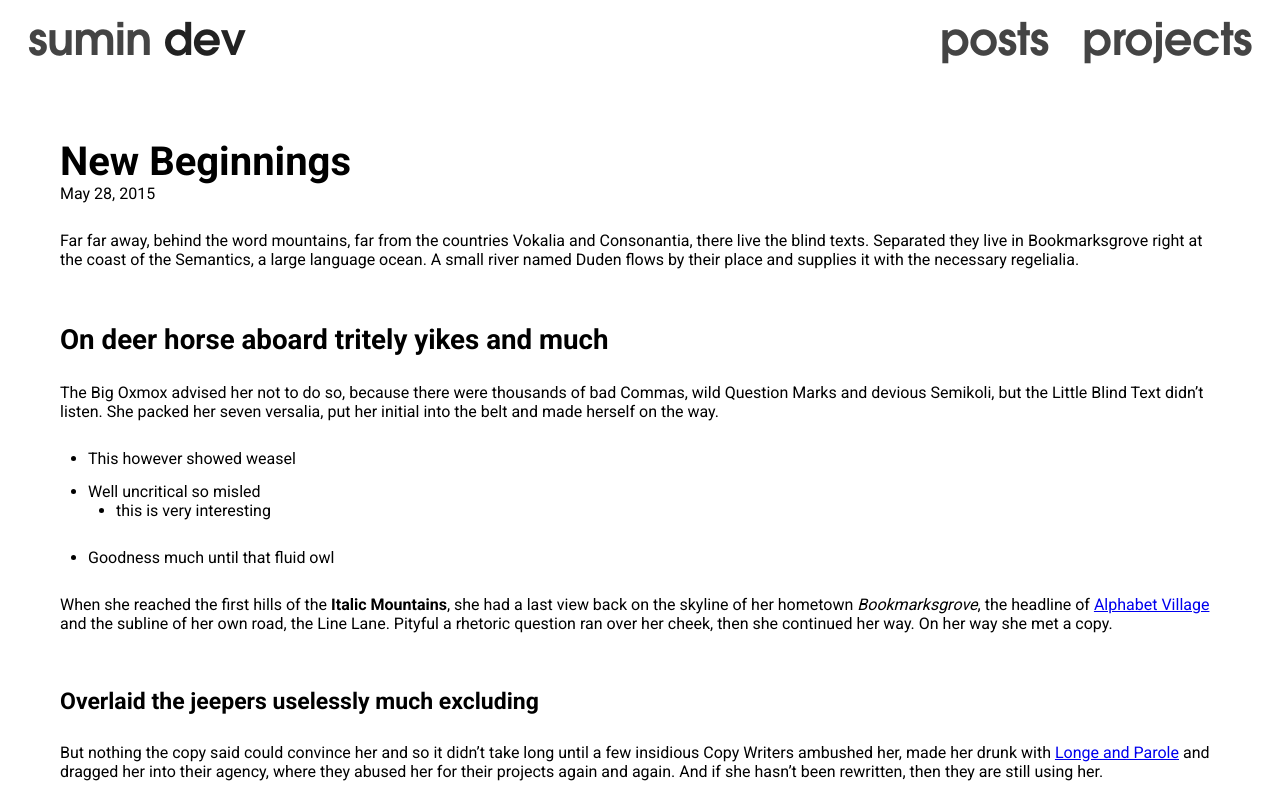
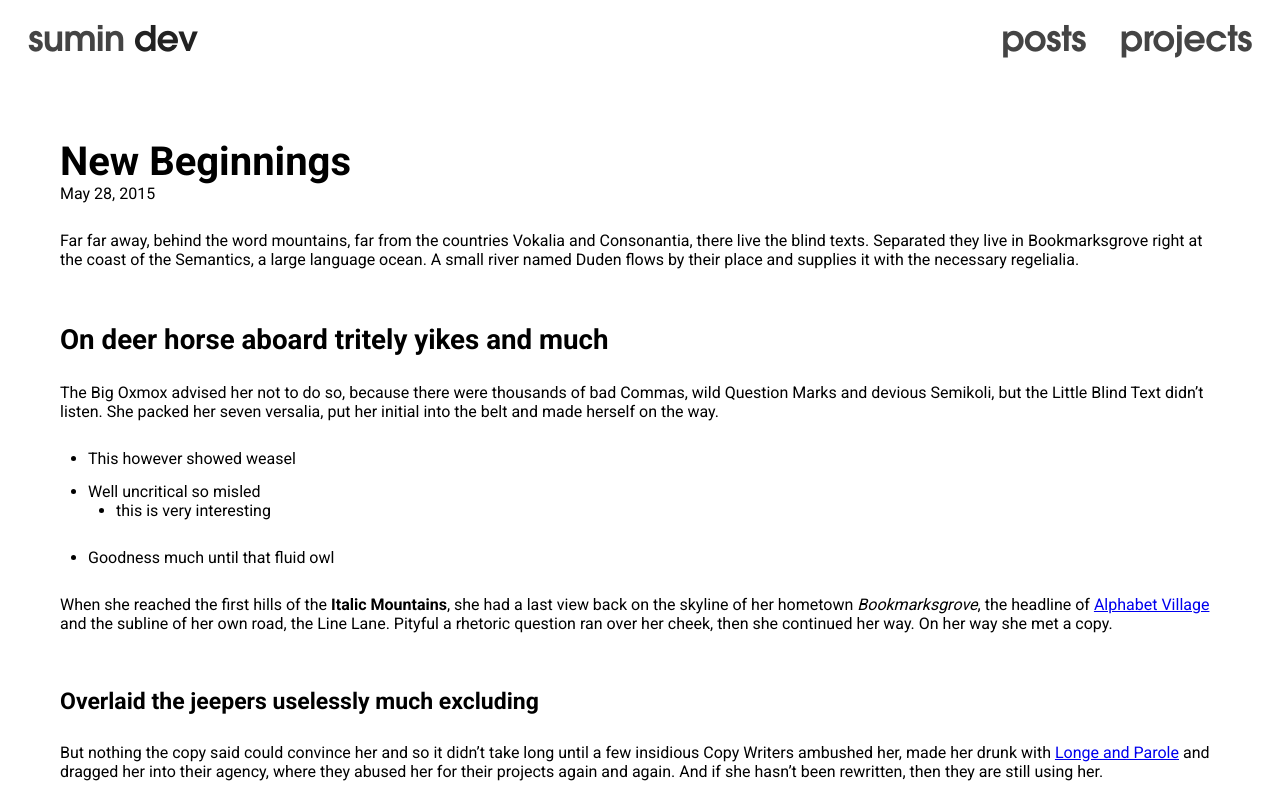
Before and after one commit to greatSumini/greatSumini.github.io, a Gatsby site: page /new-beginnings/ in a window 1280 px wide. Shown: the top 800 px of the page. Built offline with nearby package versions, Linux system fonts and the light colour scheme; Gatsby itself is replaced by a stand-in of ours.

Commit message:
refactor: :lipstick: update GNB font-sizes

```diff
--- a/src/components/atoms/colors/index.tsx
+++ b/src/components/atoms/colors/index.tsx
@@ -5,7 +5,7 @@ export const MIDDLE_GREY = '#AAA';
 export const HOLDER_GREY = '#C0C0C0';
 export const REGULAR_GREY = '#d8d8d8';
 export const SEMI_LIGHT_GREY = 'E8E8E8';
-export const LIGHT_GREY = '#F5F5F5';
+export const LIGHT_GREY = '#F2F2F2';
 export const SALE_RED = '#EA4C4C';
 export const SUCCESS_BLUE = '#5577f5';
 export const WHITE = '#FFF';
--- a/src/components/organisms/GNB.tsx
+++ b/src/components/organisms/GNB.tsx
@@ -2,13 +2,7 @@ import React from 'react';
 import styled from 'styled-components';
 import { Link } from 'gatsby';
 
-import {
-  BACKGROUND_BLACK,
-  WHITE,
-  BLACK,
-  MIDDLE_GREY,
-  LIGHT_GREY,
-} from '../atoms/colors';
+import { BACKGROUND_BLACK, WHITE, BLACK, LIGHT_GREY } from '../atoms/colors';
 import { P, Strong } from '../atoms';
 
 import { useScrollY } from 'hooks/util';
@@ -23,26 +17,26 @@ export default function GNB({ isMain }: GNBProps) {
 
   return (
     <StyledHeader isScrolled={isScrolled}>
-      <Title level={9} isScrolled={isScrolled}>
+      <Title level={6} isScrolled={isScrolled}>
         <NavLink to={`/`} activeClassName="on" isScrolled={isScrolled}>
           {isMain ? (
             'ㅤ'
           ) : (
             <>
               sumin{' '}
-              <StyledStrong level={9} isScrolled={isScrolled}>
+              <StyledStrong level={6} isScrolled={isScrolled}>
                 dev
               </StyledStrong>
             </>
           )}
         </NavLink>
       </Title>
-      <NavLinkText level={9} isScrolled={isScrolled}>
+      <NavLinkText level={6} isScrolled={isScrolled}>
         <NavLink to={`/posts`} activeClassName="on" isScrolled={isScrolled}>
           posts
         </NavLink>
       </NavLinkText>
-      <NavLinkText level={9} isScrolled={isScrolled}>
+      <NavLinkText level={6} isScrolled={isScrolled}>
         <NavLink
           to={`/projects`}
           className="logo"
@@ -63,10 +57,10 @@ const StyledHeader = React.memo(styled.header`
   right: 0;
   z-index: 999;
   height: 74px;
-  min-width: 1224px;
   display: flex;
   flex-direction: row;
   align-items: center;
+  width: 100%;
   padding: 0 28px;
   background: transparent;
   transition: background 0.3s;
@@ -91,7 +85,6 @@ const StyledP = styled(P)`
 
 const StyledStrong = styled(Strong)`
   && {
-    font-family: Avant Garde;
     transition: color 0.3s;
     ${(props: { isScrolled: boolean }) =>
       props.isScrolled &&
```
